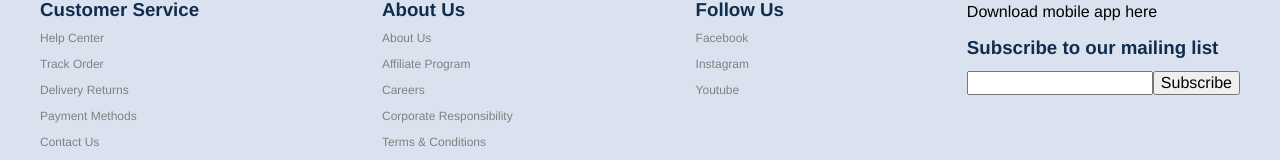
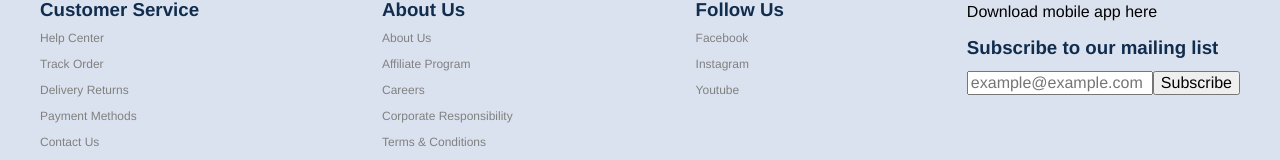
Before and after one commit to salmonsashimi/onlinestore, a Next.js app: page / in a window 1280 px wide. Shown: the part 1339-1499 px from the top of the page. Built offline with nearby package versions, Linux system fonts and the light colour scheme.

Commit message:
added placeholder

```diff
--- a/src/components/footerComponents/FooterSocialMedia.js
+++ b/src/components/footerComponents/FooterSocialMedia.js
@@ -9,7 +9,7 @@ const FooterSocialMedia = () => {
 
             <h3 className='footerSection__name'>Subscribe to our mailing list</h3>
             <form>
-                <input onChange={setText} value={text}></input>
+                <input onChange={setText} value={text} placeholder='example@example.com'></input>
                 <button>Subscribe</button>
             </form>
         </div>
```
